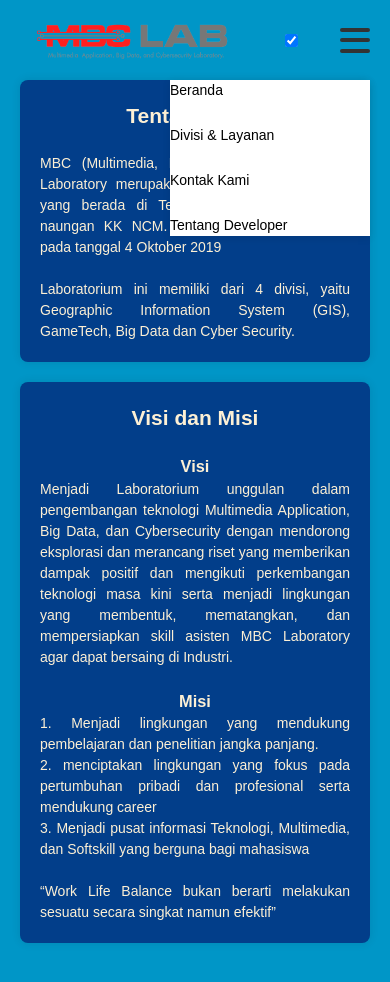
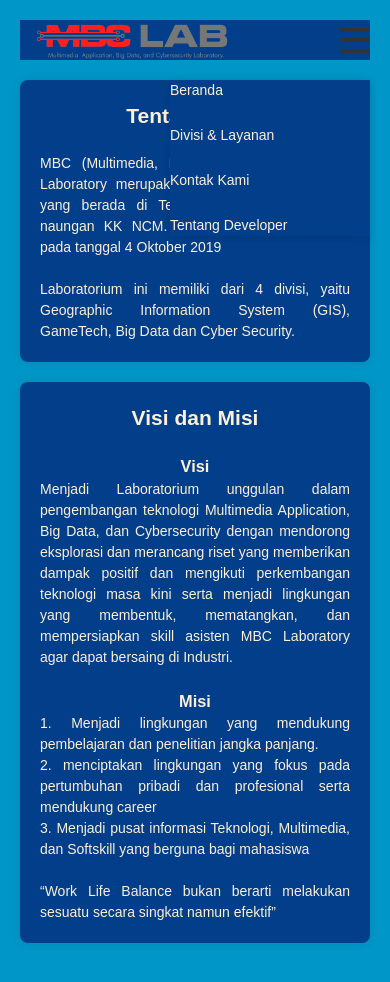
Before and after one commit to Atrasterisk/MBCLaboratory, a website: page index.html in a window 390 px wide. Both pictures are taken after a click on the label "Toggle navigation". Drawn offline with Linux system fonts and the light colour scheme.

Commit message:
Add files via upload

```diff
--- a/assets/css/style.css
+++ b/assets/css/style.css
@@ -63,6 +63,7 @@ nav {
     align-items: center;
     justify-content: space-between;
     position: relative;
+    background-color: #023e8a;
 }
 
 .nav-links {
@@ -157,7 +158,8 @@ nav {
         position: absolute;
         top: 60px;
         right: 0;
-        background: #fff;
+        background-color: #023e8a;
+        color: #fdf0d5;
         width: 200px;
         display: none;
         box-shadow: 0 2px 8px #0000001a;
@@ -169,10 +171,12 @@ nav {
         display: flex;
     }
     .nav-toggle {
-        display: block;
+        display: none;
     }
     .nav-toggle:checked + .nav-toggle-label + .nav-links {
         display: flex;
+        background-color: #023e8a;
+        color: #fdf0d5;
     }
     .social-links {
         flex-direction: column;
```
